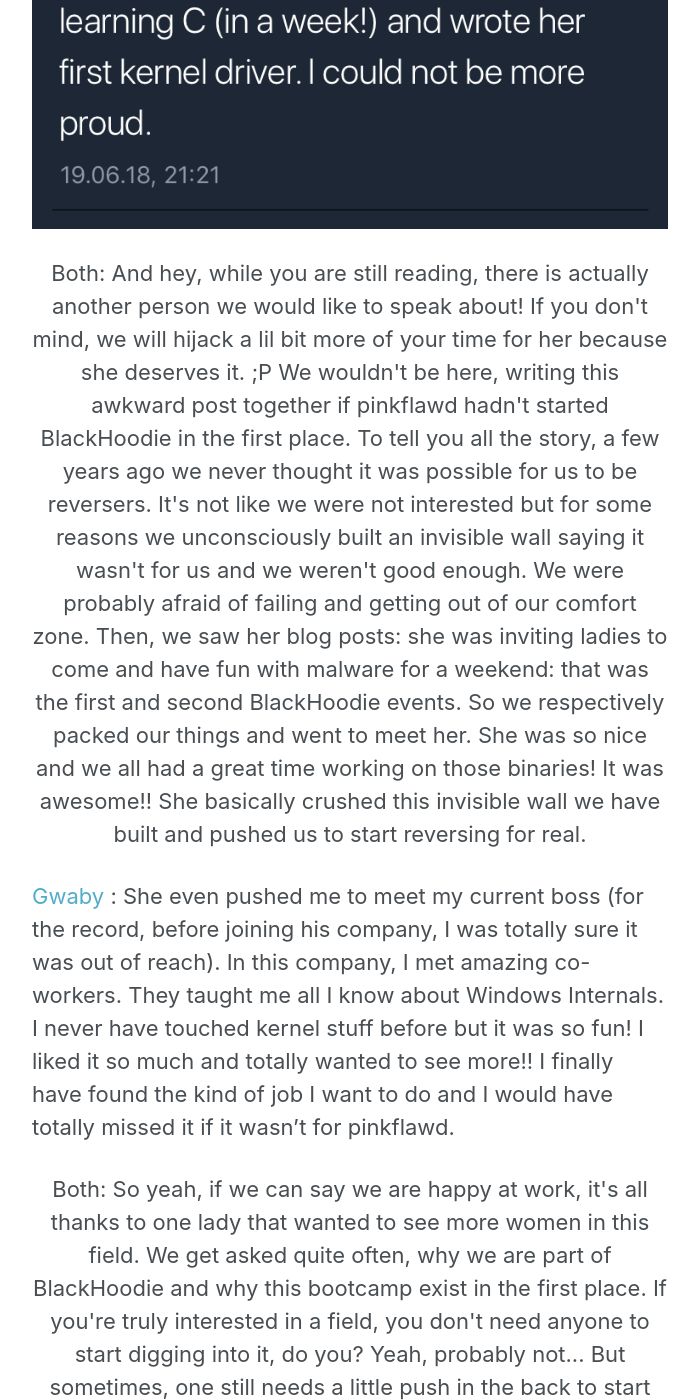
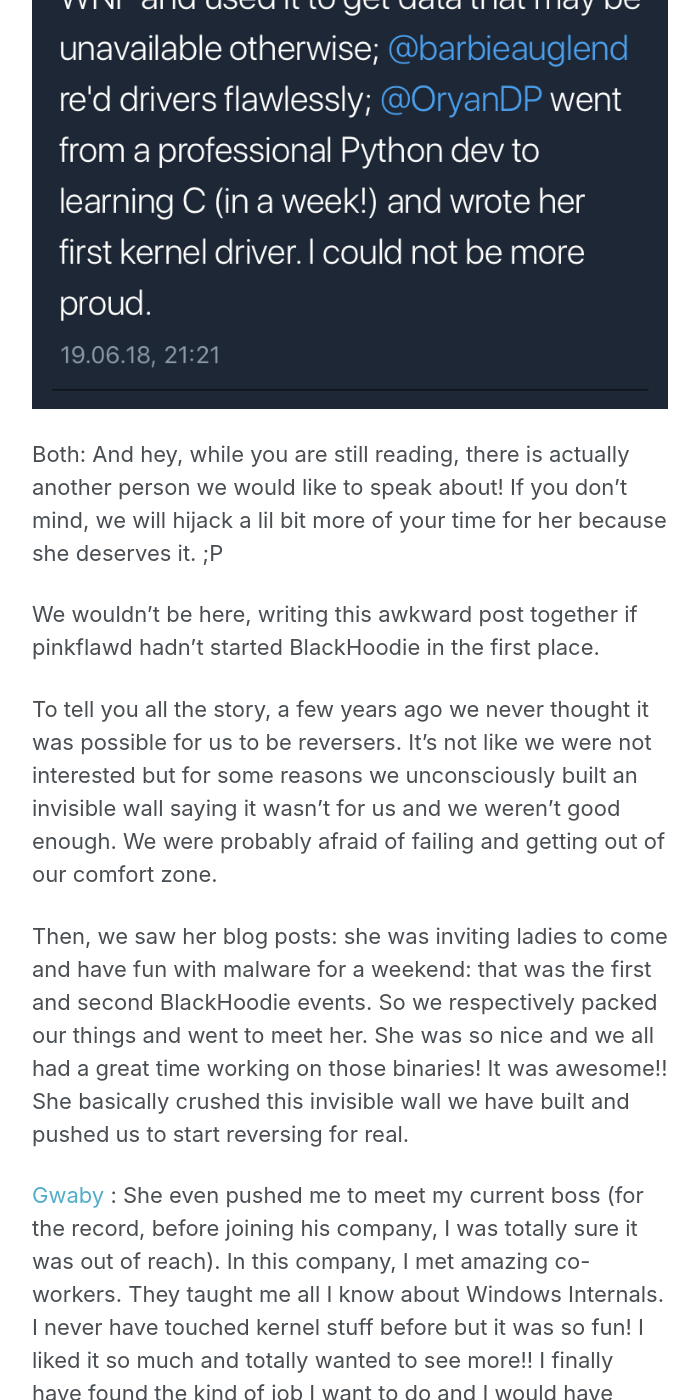
Before and after one commit to blackhoodieRE/blackhoodiere.github.io, a Jekyll site: the page built from _posts/2018-08-27-Recon_mtl.md, in a window 1280 px wide and 1400 px high, scrolled down 4601 px. Shown: the whole window, without its empty margins (290-989 px from the left). Built offline with Jekyll 4.4.1, drawn with Linux system fonts in a browser that asks for light colours; some of the changed text lies outside the part shown.

Commit message:
Update 2018-08-27-Recon_mtl.md

```diff
--- a/_posts/2018-08-27-Recon_mtl.md
+++ b/_posts/2018-08-27-Recon_mtl.md
@@ -6,21 +6,11 @@
 date: 2018-08-22 10:00:00 -0700
 ---
 
-<p align="center">
-
 Both: We are not good at expressing ourselves but sometimes we do want to convey things that are important to us. And during the past months, some marvellous events happened that finally lead us to write this super massive (and a bit awkward) post! :)
-
-</p>
 
 [Gwaby](https://twitter.com/pwissenlit) : Don't laugh at me, but sometimes I like to think that we are all in a tabletop RPG. We all have a character sheet where skill points are added when we learn new stuff and we roll a dice whenever an event occurs. I think we got an epic win on the dice roll the very moment we met Bruce Dang. Either this or we min/maxed our luck points when we were young, I don't know.
 
-<p align="right">
-
-  <a href="https://twitter.com/barbieauglend">barbie</a> : We so got a 20 each!
-
-</p>
-
-<p align="center">
+[barbie](https://twitter.com/barbieauglend) : We so got a 20 each!
 
 Both: Bruce is a very great reverser who is currently working at Veramine and was previously a developer for Microsoft. If you ever read Practical Reverse Engineering, you already know him as he is one of the co-authors.
 A few months ago, he invited five ladies from BlackHoodie to attend his training at Recon Montreal. Priya, Oryan, Aneal and both of us were the lucky ones attending it. It goes without saying that no one in our tiny group could afford such training otherwise as these events are especially expensive. Still, Bruce graciously offered seats for free!
@@ -31,8 +21,6 @@
 
 Two exercises were particularly entertaining for us: (ab)using the WNF and analyzing a not so common rootkit.
 
-</p>
-
 [Gwaby](https://twitter.com/pwissenlit) : I already had some knowledge about the Windows kernel and I was really interested in learning more about it. Therefore, I focused on the first one.
 
 The WNF (Windows Notification Facility) is a component used to dispatch notification across the system. A consumer (either a userland application or a kernel module) can subscribe a specific "event" and be notified every time this event happens. On the other side, another component publishes data that will be sent to the subscribers when they got notified. The goal here was to reverse several (undocumented) kernel functions and use them to get information about who is using the microphone.
@@ -41,34 +29,20 @@
 
 I really enjoyed this practical work as I discovered a component I didn't know at all and which is really fun to play with. It was so interesting that I continued to reverse it way after the end of the training in order to understand its mechanics.
 
-<p align="right">
-
-  <a href="https://twitter.com/barbieauglend">barbie</a> : And I went for the rootkit exercises. He mentioned, we would be reversing something complex and, even though it was from an unfamous threat actor, there wasn't many write ups about that specific sample. So, I needed to try it out myself :) For me it was a surreal experience! While reading the code I started seeing things happening there, that for me were like "why would someone do that?"... I was so unsure about the code, that I started thinking, I can not read assembly code at all - until Bruce came to me and said "No, you are right, they are doing exactly what you just said..."
+[barbie](https://twitter.com/barbieauglend) : And I went for the rootkit exercises. He mentioned, we would be reversing something complex and, even though it was from an unfamous threat actor, there wasn't many write ups about that specific sample. So, I needed to try it out myself :) For me it was a surreal experience! While reading the code I started seeing things happening there, that for me were like "why would someone do that?"... I was so unsure about the code, that I started thinking, I can not read assembly code at all - until Bruce came to me and said "No, you are right, they are doing exactly what you just said..."
 
 After half of day staring at that sample, I had my answer: I was reversing one of the Equation Group drivers - and it was SO EXCITING! The techniques I learned there and the assurance I got from him, pushed me to do the kind of work I am doing now - tbh I was scared as hell and I was sure, the job is not for me, as I am not good enough for that and guess what, here I am now - thanks to him!
-
-</p>
 
 > If you want to know more about Rootkit analysis, don't miss one of his open trainings: [https://gracefulbits.com/training-courses/](https://gracefulbits.com/training-courses/)
 
 [Gwaby](https://twitter.com/pwissenlit) : And this is not the end! At that time, I was already super happy and thankful to Bruce for such a great content in his training. But the best was yet to come for me: At Recon, Bruce introduced me to Alex Ionescu. Basically, all the stuff I'm working on so far are based on his publications. This is one of the main references in the Windows Internals field and a researcher I truly respect. I was able to discuss with him about the WNF and he asked me if I was interested on presenting the component with him. I still cannot believe this, but it really happened: I was on the same stage as Alex at BlackHat USA this year! It was an rewarding experience. It gave me confidence about what I was able to do and, of course, I learned a lot while working with him.
 
-<p align="right">
-
-  <a href="https://twitter.com/barbieauglend">barbie</a> : Same for me, but for another reason / person! Bruce introduced me to Rolf Rolles and I couldn't even breath. When I first started playing with binaries, I wanted to mix the things I did before with security and binary analysis. The "things I did before" were all Logic / SMT Solvers related and his tutorials were kind of the basic knowledge I used for my very first tool (a small parser for Jasmin). Since then, I have been developing more SMT solvers based tools for binary analysis and keep following his work as an inspiration!
-
-</p>
-
-<p align="center">
+[barbie](https://twitter.com/barbieauglend) : Same for me, but for another reason / person! Bruce introduced me to Rolf Rolles and I couldn't even breath. When I first started playing with binaries, I wanted to mix the things I did before with security and binary analysis. The "things I did before" were all Logic / SMT Solvers related and his tutorials were kind of the basic knowledge I used for my very first tool (a small parser for Jasmin). Since then, I have been developing more SMT solvers based tools for binary analysis and keep following his work as an inspiration!
 
 Both: And all of this is thanks to Bruce. In the end, not only did he gave us access to a great amount of highly technical knowledge by inviting us to his training but he also introduced us to people we would have probably never ever dared to speak with and that is priceless.
 While we are still at the beginning of our journey, we got the feeling that we are one tiny step closer to our goal to be great reverse engineers and that really rocks. We are always going to be grateful to him for that and that's why we wanted everyone to know how cool he is. :)
 
-</p>
-
 ![RECONMTL18](../assets/images/recon.PNG)
-
-<p align="center">
 
 Both: And hey, while you are still reading, there is actually another person we would like to speak about! If you don't mind, we will hijack a lil bit more of your time for her because she deserves it. ;P
 
@@ -78,24 +52,17 @@
 
 Then, we saw her blog posts: she was inviting ladies to come and have fun with malware for a weekend: that was the first and second BlackHoodie events. So we respectively packed our things and went to meet her. She was so nice and we all had a great time working on those binaries! It was awesome!! She basically crushed this invisible wall we have built and pushed us to start reversing for real.
 
-</p>
-
 [Gwaby](https://twitter.com/pwissenlit) : She even pushed me to meet my current boss (for the record, before joining his company, I was totally sure it was out of reach).
 In this company, I met amazing co-workers. They taught me all I know about Windows Internals. I never have touched kernel stuff before but it was so fun! I liked it so much and totally wanted to see more!! I finally have found the kind of job I want to do and I would have totally missed it if it wasn't for pinkflawd.
-
-<p align="center">
 
 Both: So yeah, if we can say we are happy at work, it's all thanks to one lady that wanted to see more women in this field.
 
 We get asked quite often, why we are part of BlackHoodie and why this bootcamp exist in the first place. If you're truly interested in a field, you don't need anyone to start digging into it, do you? Yeah, probably not... But sometimes, one still needs a little push in the back to start rocking and that's BlackHoodie's purpose, <a href="#opinion">in our opinion.</a>
 
-
 For us, this is a place that gives confidence when it's needed, where we can be stronger on our own way. It's not about tending each other wounds because the big bad world is mean, it's about pushing each other further so we can grow and be badass together. And trust us, we're all so on the way to become badass. ;)
 
 Pinkflawd succeeded in creating such a space and that's why we are so thankful to her.
 
-</p>
-
 ----
 
 <p id="opinion"><small>This is <i>our (gwaby and barbie)</i> personal point of view. We don't and won't speak for the others: we are all different.</small></p>
```
